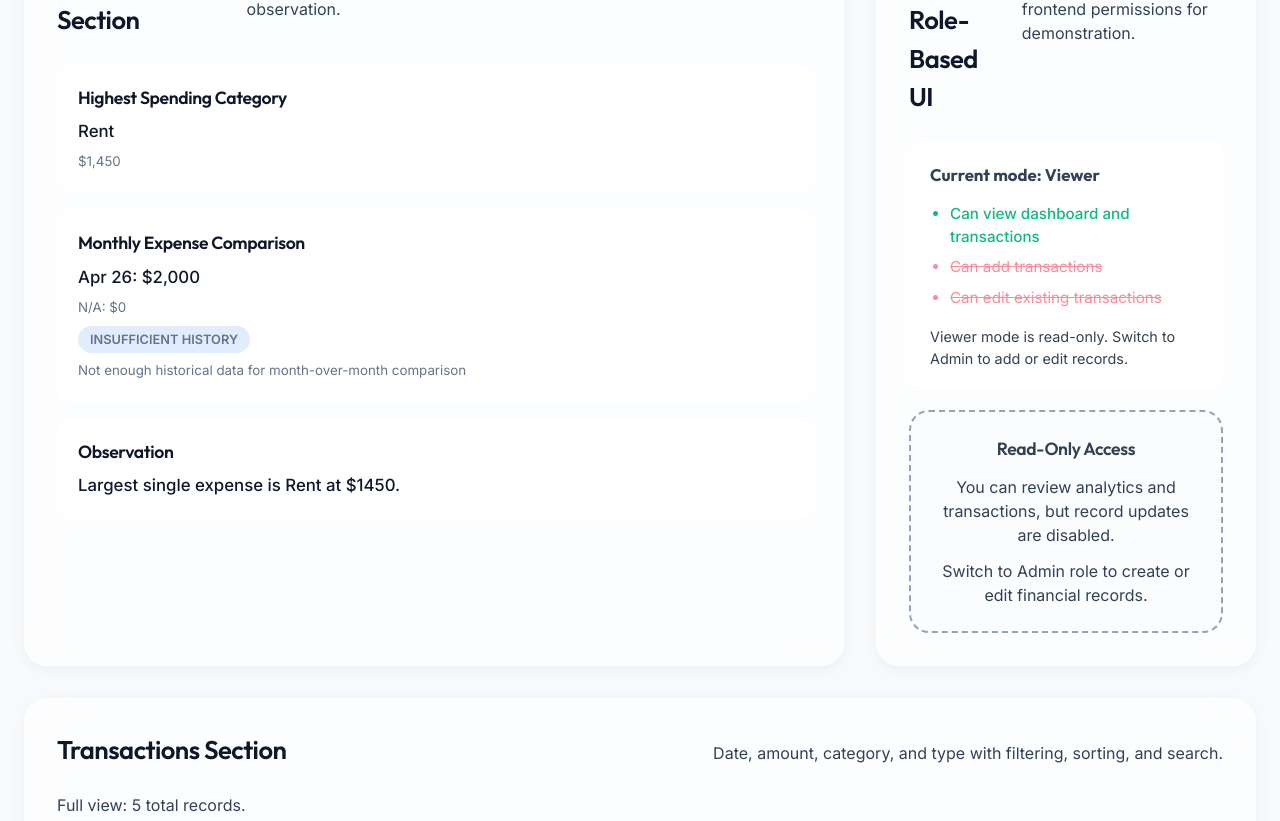
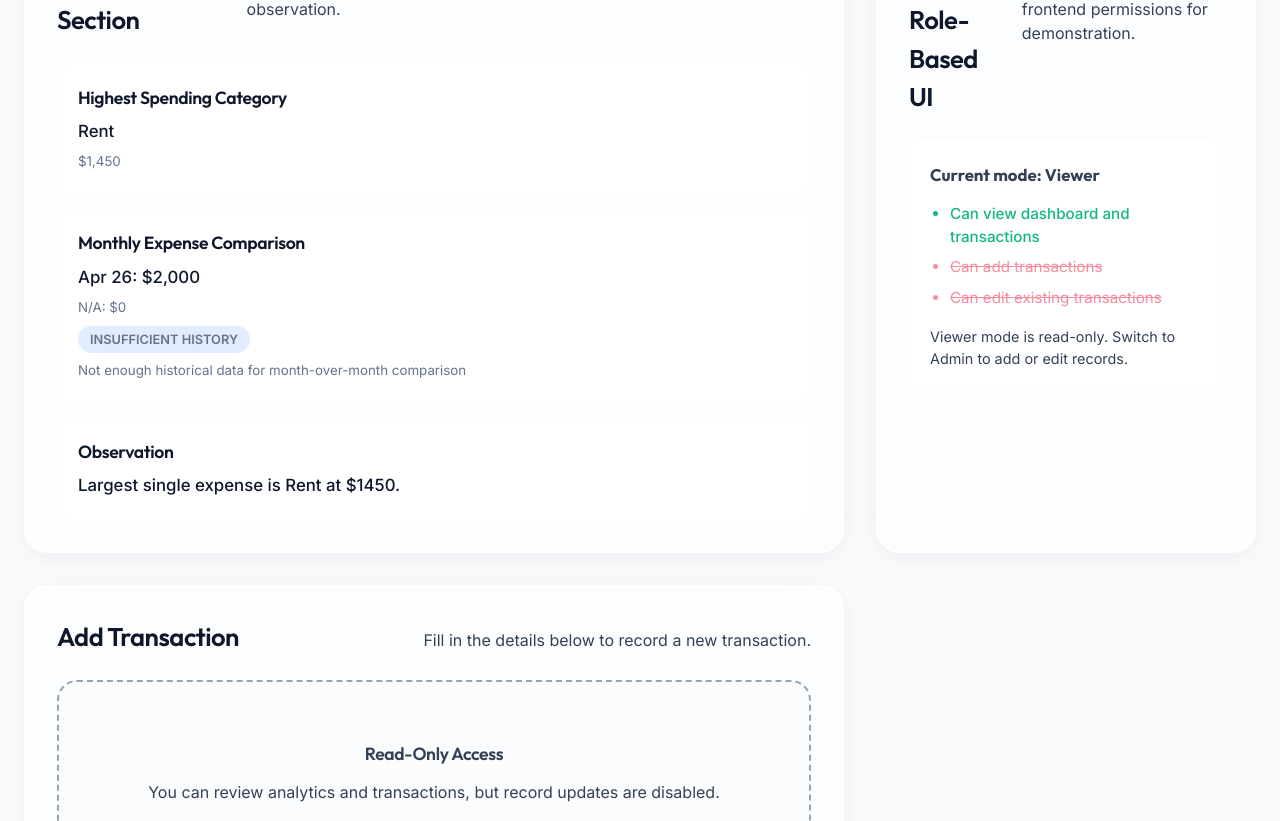
Before and after one commit to Vishnums3107/Finance-tool, a React (Vite) app: page / in a window 1280 px wide. Shown: the part 1319-2140 px from the top of the page. Built offline with nearby package versions, Linux system fonts and the light colour scheme.

Commit message:
refactor: split RoleBasedAccessSection into RoleStatusPanel and TransactionFormPanel

```diff
--- a/src/App.tsx
+++ b/src/App.tsx
@@ -3,10 +3,11 @@ import { ActionStatusBanner } from './components/ActionStatusBanner'
 import { DateRangeSelectorMock } from './components/DateRangeSelectorMock'
 import { InsightsSection } from './components/InsightsSection'
 import { NoDataBanner } from './components/NoDataBanner'
-import { RoleBasedAccessSection } from './components/RoleBasedAccessSection'
+import { RoleStatusPanel } from './components/RoleStatusPanel'
 import { RoleSwitcher } from './components/RoleSwitcher'
 import { StateManagementSection } from './components/StateManagementSection'
 import { ThemeToggle } from './components/ThemeToggle'
+import { TransactionFormPanel } from './components/TransactionFormPanel'
 
 // Lazy-loaded heavy components (contains charts and huge tables)
 const DashboardOverview = lazy(() => import('./components/DashboardOverview').then((mod) => ({ default: mod.DashboardOverview })))
@@ -291,11 +292,13 @@ function App() {
           />
         </Suspense>
 
-        {/* 2. Middle Contextual Split (Insights + Controls) */}
+        {/* 2. Middle Contextual Split (Insights + Role + Form) */}
         <div className="context-split">
           <InsightsSection insights={rangeInsights} />
 
-          <RoleBasedAccessSection
+          <RoleStatusPanel role={role} />
+
+          <TransactionFormPanel
             role={role}
             categories={categories}
             editingTransaction={editingTransaction}
--- /dev/null
+++ b/src/components/RoleStatusPanel.tsx
@@ -0,0 +1,40 @@
+import type { UserRole } from '../types/finance'
+
+interface RoleStatusPanelProps {
+  role: UserRole
+}
+
+export const RoleStatusPanel = ({ role }: RoleStatusPanelProps) => {
+  const canManageTransactions = role === 'admin'
+
+  return (
+    <section className="panel reveal delay-3 role-status-panel">
+      <div className="panel-heading">
+        <h2>Basic Role-Based UI</h2>
+        <p>Switch role to simulate frontend permissions for demonstration.</p>
+      </div>
+
+      <article className="role-capability-card">
+        <p className={`role-status ${canManageTransactions ? 'role-admin' : 'role-viewer'}`}>
+          Current mode: {canManageTransactions ? 'Admin' : 'Viewer'}
+        </p>
+
+        <ul className="permission-list" aria-label="Role permissions">
+          <li className="allowed">Can view dashboard and transactions</li>
+          <li className={canManageTransactions ? 'allowed' : 'blocked'}>
+            Can add transactions
+          </li>
+          <li className={canManageTransactions ? 'allowed' : 'blocked'}>
+            Can edit existing transactions
+          </li>
+        </ul>
+
+        {!canManageTransactions && (
+          <p className="role-note">
+            Viewer mode is read-only. Switch to Admin to add or edit records.
+          </p>
+        )}
+      </article>
+    </section>
+  )
+}
--- /dev/null
+++ b/src/components/TransactionFormPanel.tsx
@@ -0,0 +1,40 @@
+import type { Transaction, TransactionDraft, UserRole } from '../types/finance'
+import { TransactionForm } from './TransactionForm'
+
+interface TransactionFormPanelProps {
+  role: UserRole
+  categories: string[]
+  editingTransaction: Transaction | null
+  onSubmitTransaction: (draft: TransactionDraft) => void
+  onCancelEdit: () => void
+}
+
+export const TransactionFormPanel = ({
+  role,
+  categories,
+  editingTransaction,
+  onSubmitTransaction,
+  onCancelEdit,
+}: TransactionFormPanelProps) => {
+  return (
+    <section className="panel reveal delay-4 transaction-form-panel">
+      <div className="panel-heading">
+        <h2>{editingTransaction ? 'Edit Transaction' : 'Add Transaction'}</h2>
+        <p>
+          {editingTransaction
+            ? 'Update the fields below and save your changes.'
+            : 'Fill in the details below to record a new transaction.'}
+        </p>
+      </div>
+
+      <TransactionForm
+        key={`${role}-${editingTransaction?.id ?? 'create'}`}
+        role={role}
+        categories={categories}
+        editingTransaction={editingTransaction}
+        onSubmit={onSubmitTransaction}
+        onCancelEdit={onCancelEdit}
+      />
+    </section>
+  )
+}
```
